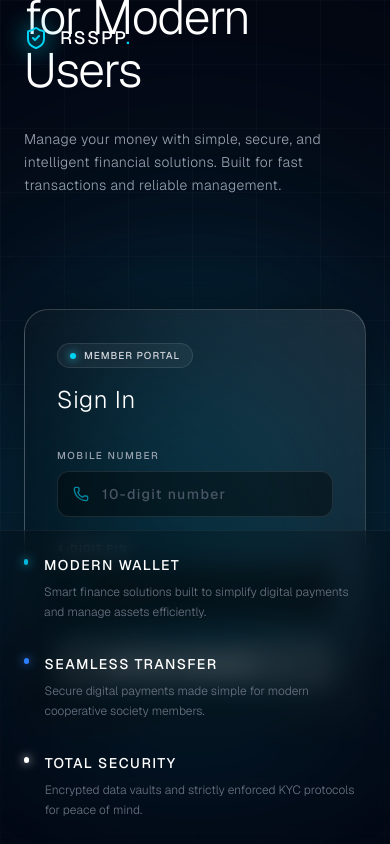
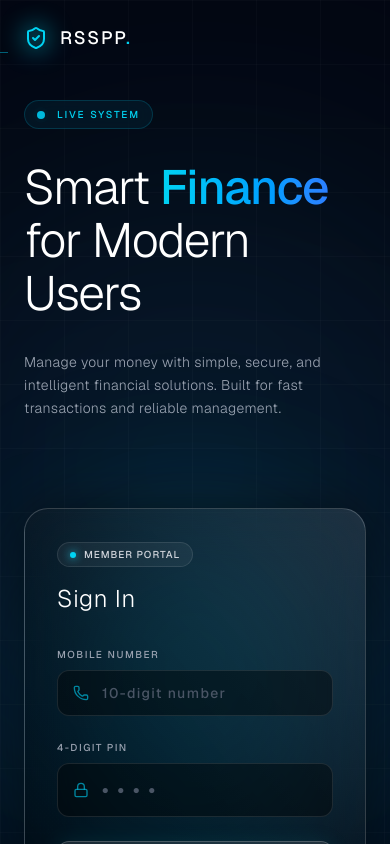
Before and after one commit to abhixyzq/RSSPP, a Next.js app: page / in a window 390 px wide. Shown: the top 844 px of the page. Built offline with nearby package versions, Linux system fonts and the light colour scheme.

Commit message:
Fix mobile view layout for landing page

```diff
--- a/src/app/page.tsx
+++ b/src/app/page.tsx
@@ -4,7 +4,7 @@ import CustomerLogin from './components/CustomerLogin'
 
 export default function LandingPage() {
   return (
-    <div className="h-screen bg-[#030712] font-sans text-gray-300 selection:bg-cyan-500/30 selection:text-cyan-100 overflow-hidden relative flex flex-col">
+    <div className="min-h-screen lg:h-screen bg-[#030712] font-sans text-gray-300 selection:bg-cyan-500/30 selection:text-cyan-100 overflow-x-hidden lg:overflow-hidden relative flex flex-col">
 
       {/* Dynamic Background Effects */}
       <div className="fixed inset-0 z-0 pointer-events-none">
@@ -42,9 +42,9 @@ export default function LandingPage() {
       </nav>
 
       {/* Hero Section */}
-      <main className="relative z-10 max-w-7xl mx-auto px-6 lg:px-12 flex-1 flex flex-col justify-center min-h-0 w-full">
+      <main className="relative z-10 max-w-7xl mx-auto px-6 lg:px-12 flex-1 flex flex-col justify-center py-8 lg:py-0 lg:min-h-0 w-full">
 
-        <div className="grid lg:grid-cols-2 gap-16 items-center">
+        <div className="grid lg:grid-cols-2 gap-10 lg:gap-16 items-center">
           {/* Left: Typography */}
           <div className="space-y-8 relative">
             {/* Decorative crosshair */}
```
